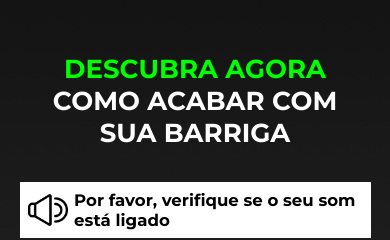
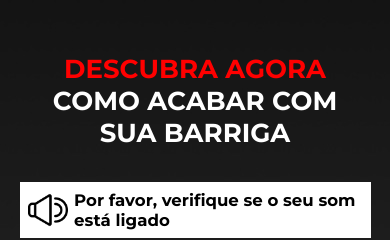
Before and after one commit to opedroramos/ld, a plain HTML site: page index.html in a window 390 px wide. Shown: the top 240 px of the page. Drawn offline with Linux system fonts and the light colour scheme.

Commit message:
Update style.css

```diff
--- a/style.css
+++ b/style.css
@@ -27,7 +27,7 @@ h3{
 }
 h3.cor{
     text-align: center;
-    color: rgb(0, 255, 0);
+    color: rgb(255, 0, 0);
     font-weight: bold;
     font-size: 50px;
     font-family: "M";
@@ -122,7 +122,7 @@ p{
     }
     h3.cor{
         text-align: center;
-        color: rgb(0, 255, 0);
+        color: rgb(255, 0, 0);
         font-weight: bold;
         font-size: 26px;
         font-family: "M";
```
